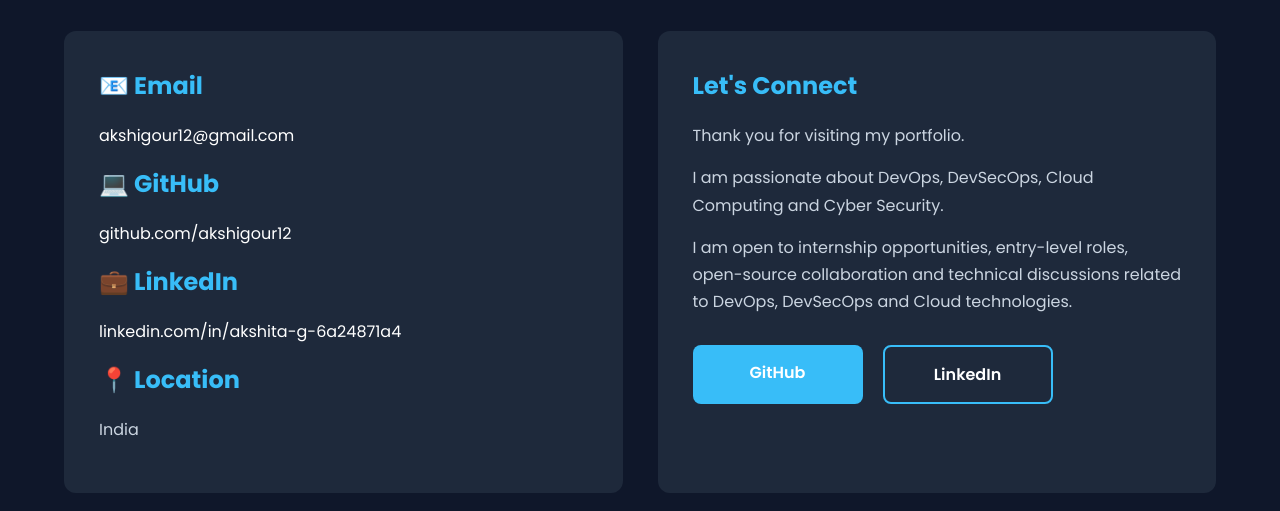
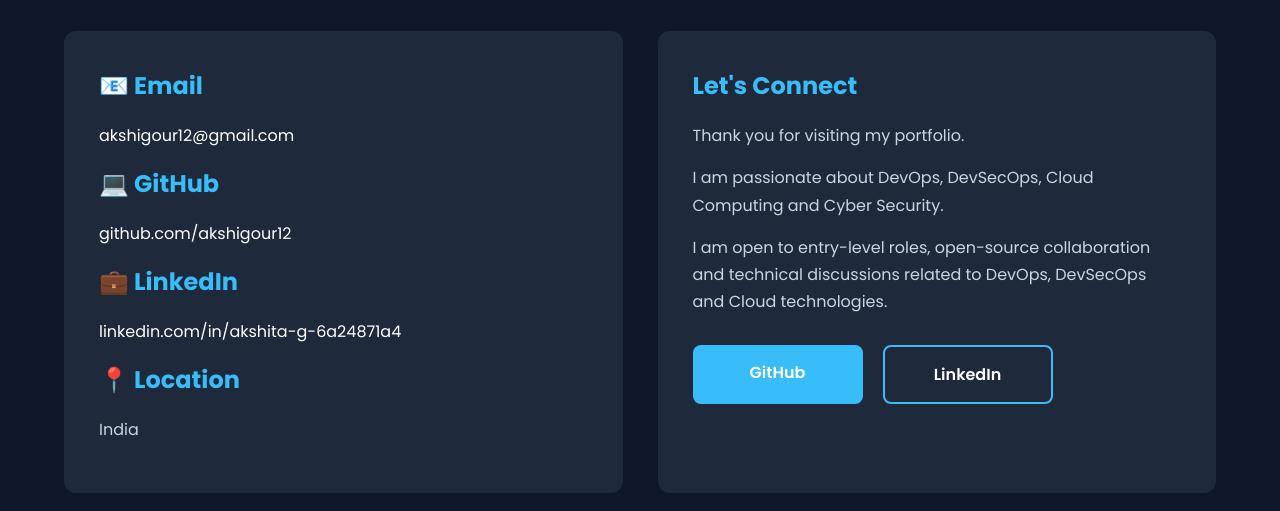
Before and after one commit to akshigour12/devops-devsecops-portfolio, a Flask app: page /contact in a window 1280 px wide. Shown: the part 328-839 px from the top of the page. Run offline with Flask 3, Linux system fonts and the light colour scheme.

Commit message:
update contact page

```diff
--- a/templates/contact.html
+++ b/templates/contact.html
@@ -68,7 +68,7 @@
             </p>
 
             <p>
-                I am open to internship opportunities, entry-level roles,
+                I am open to entry-level roles,
                 open-source collaboration and technical discussions related
                 to DevOps, DevSecOps and Cloud technologies.
             </p>
```
